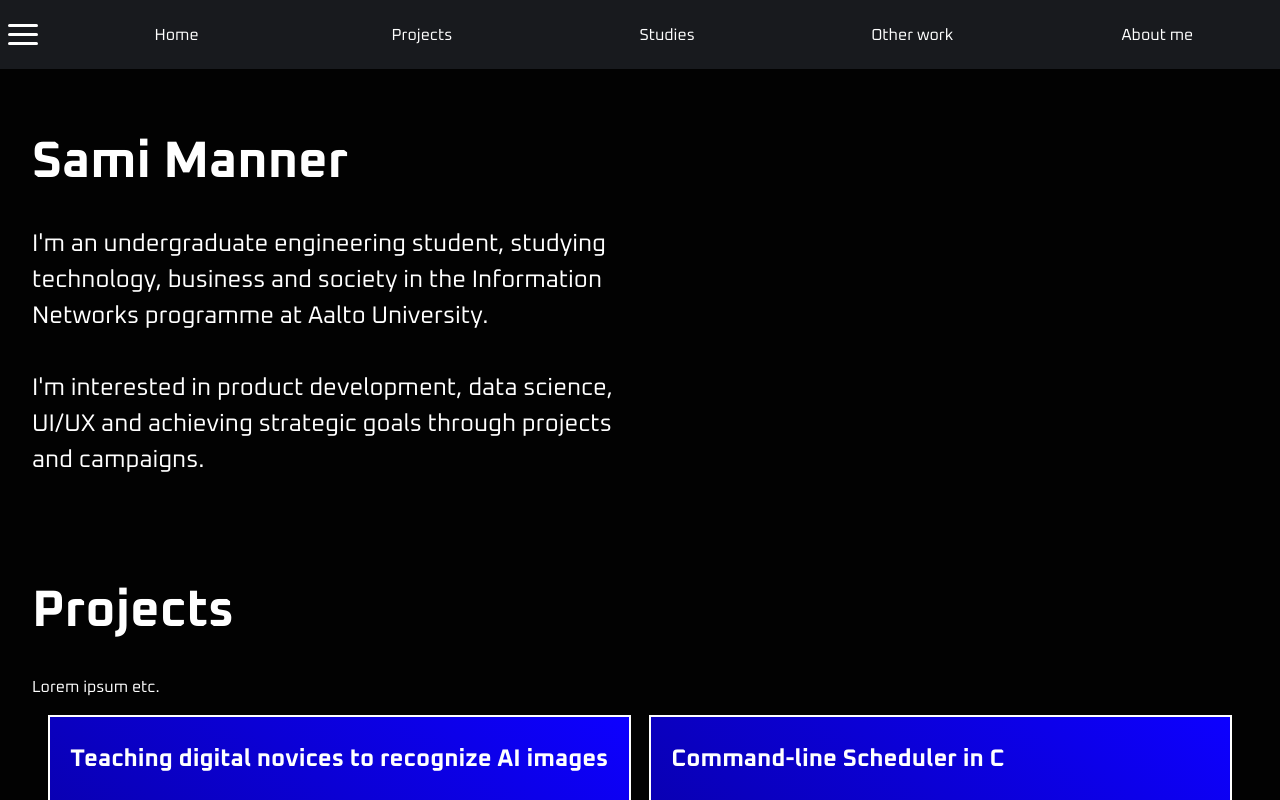
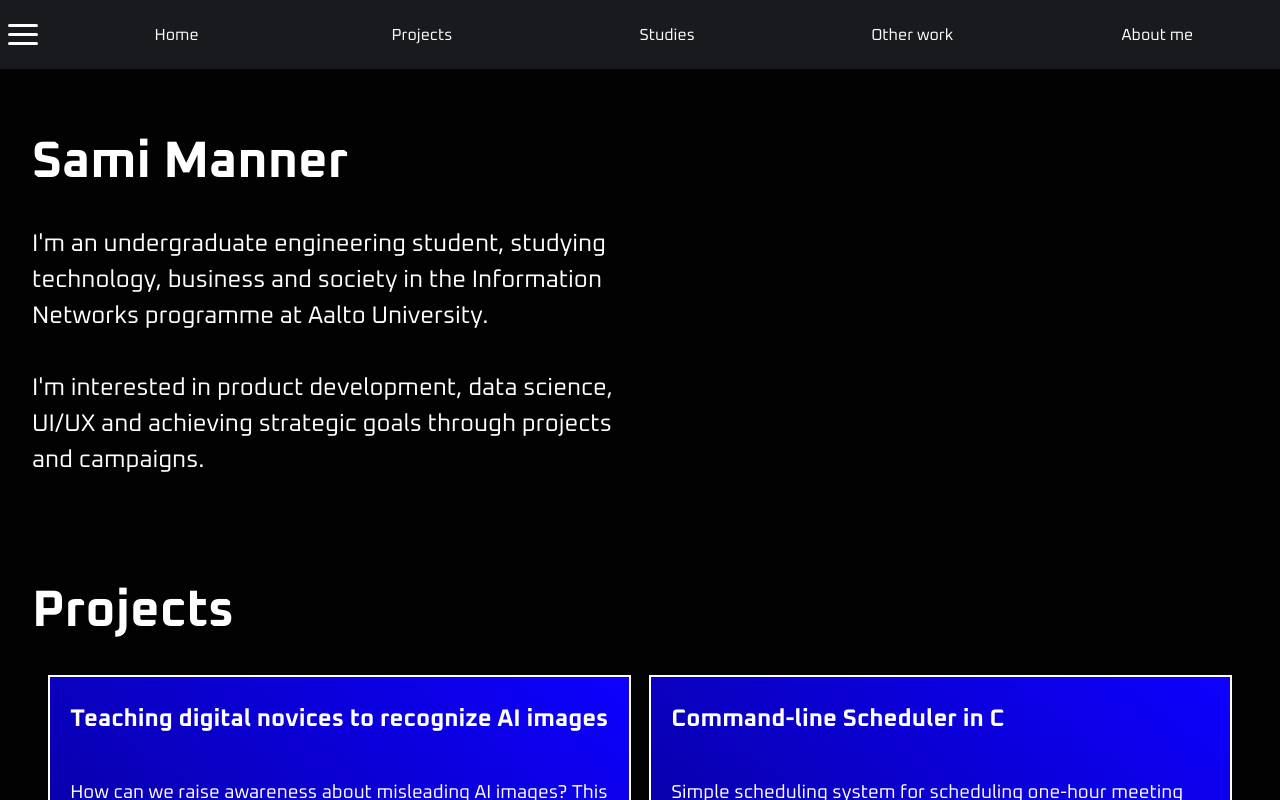
Before and after one commit to silentwinter0/portfolio, a React (Vite) app: page / in a window 1280 px wide. Shown: the top 800 px of the page. Built offline with nearby package versions, Linux system fonts and the light colour scheme.

Commit message:
Removed lorem ipsum from projects section

```diff
--- a/src/pages/FrontPage.jsx
+++ b/src/pages/FrontPage.jsx
@@ -26,9 +26,6 @@ function FrontPage() {
       </div>
       <div className="card" id='projects'>
         <h1>Projects</h1>
-        <p>
-          Lorem ipsum etc.
-        </p>
         <Projects />
       </div>
       <div className="card" id='studies'>
```
